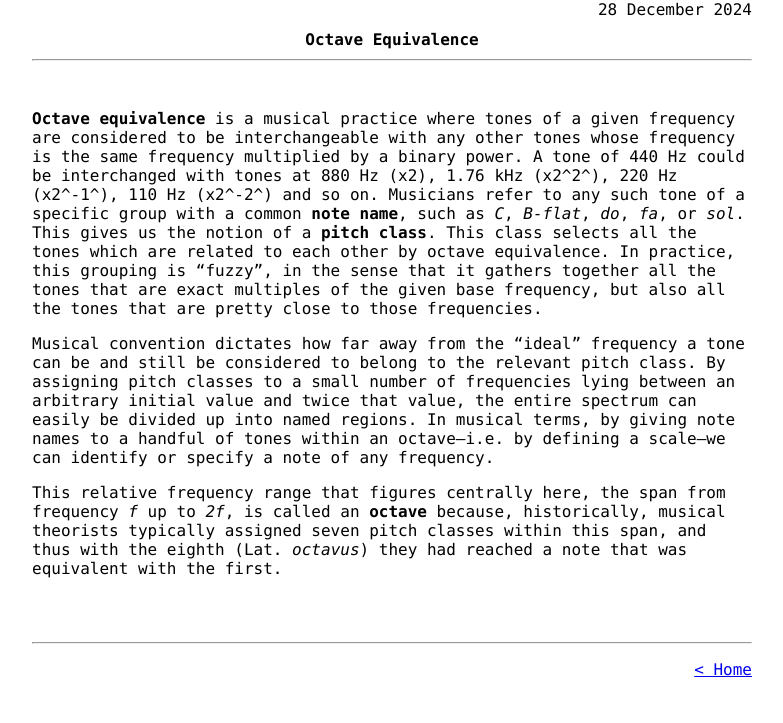
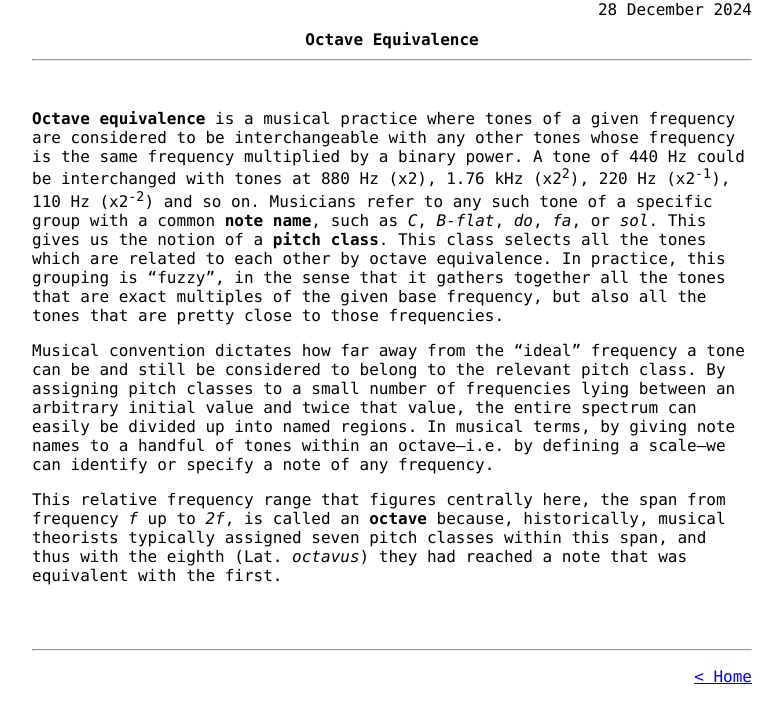
Before and after one commit to popempire/hjhw, a Jekyll site: the page built from _posts/2024-12-28-music-theory.md, in a window 1280 px wide. Shown: the top 723 px of the page, without its empty margins (248-1031 px from the left). Built offline with Jekyll 4.4.1, drawn with Linux system fonts in a browser that asks for light colours.

```diff
--- a/_posts/2024-12-28-music-theory.md
+++ b/_posts/2024-12-28-music-theory.md
@@ -6,8 +6,8 @@ title: Octave Equivalence
 __Octave equivalence__ is a musical practice where tones of a given frequency
 are considered to be interchangeable with any other tones whose frequency is the
 same frequency multiplied by a binary power. A tone of 440 Hz could be inter<wbr>
-changed with tones at 880 Hz (x2), 1.76 kHz (x2^2^), 220 Hz (x2^-1^), 110 Hz
-(x2^-2^) and so on. Musicians refer to any such tone of a specific group with a
+changed with tones at 880 Hz (x2), 1.76 kHz (x2<sup>2</sup>), 220 Hz (x2<sup>-1</sup>), 110 Hz
+(x2<sup>-2</sup>) and so on. Musicians refer to any such tone of a specific group with a
 common __note name__, such as *C*, *B-flat*, *do*, *fa*, or *sol*. This gives us
 the notion of a __pitch class__. This class selects all the tones which are
 related to each other by octave equivalence. In practice, this grouping is
```
